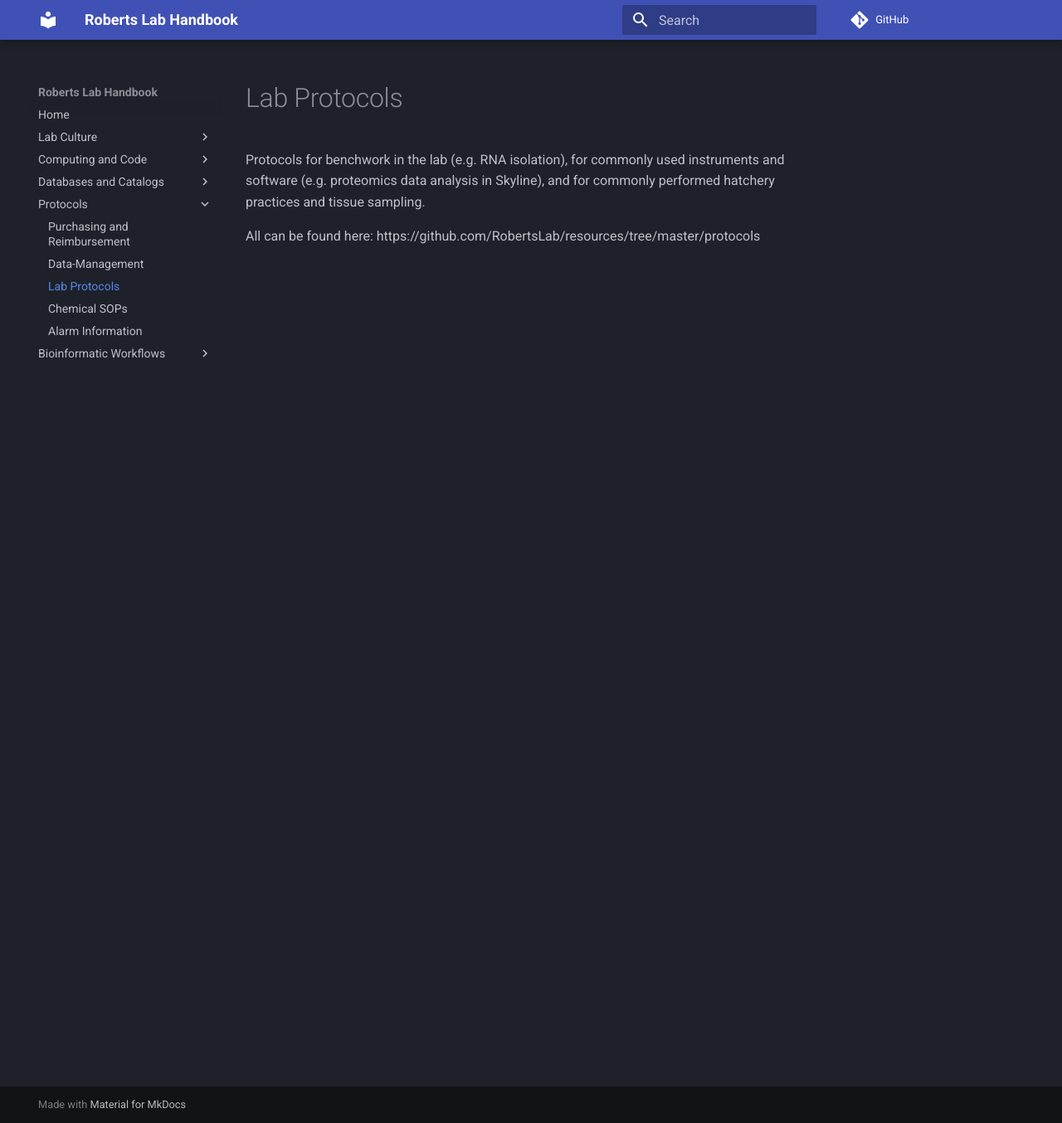
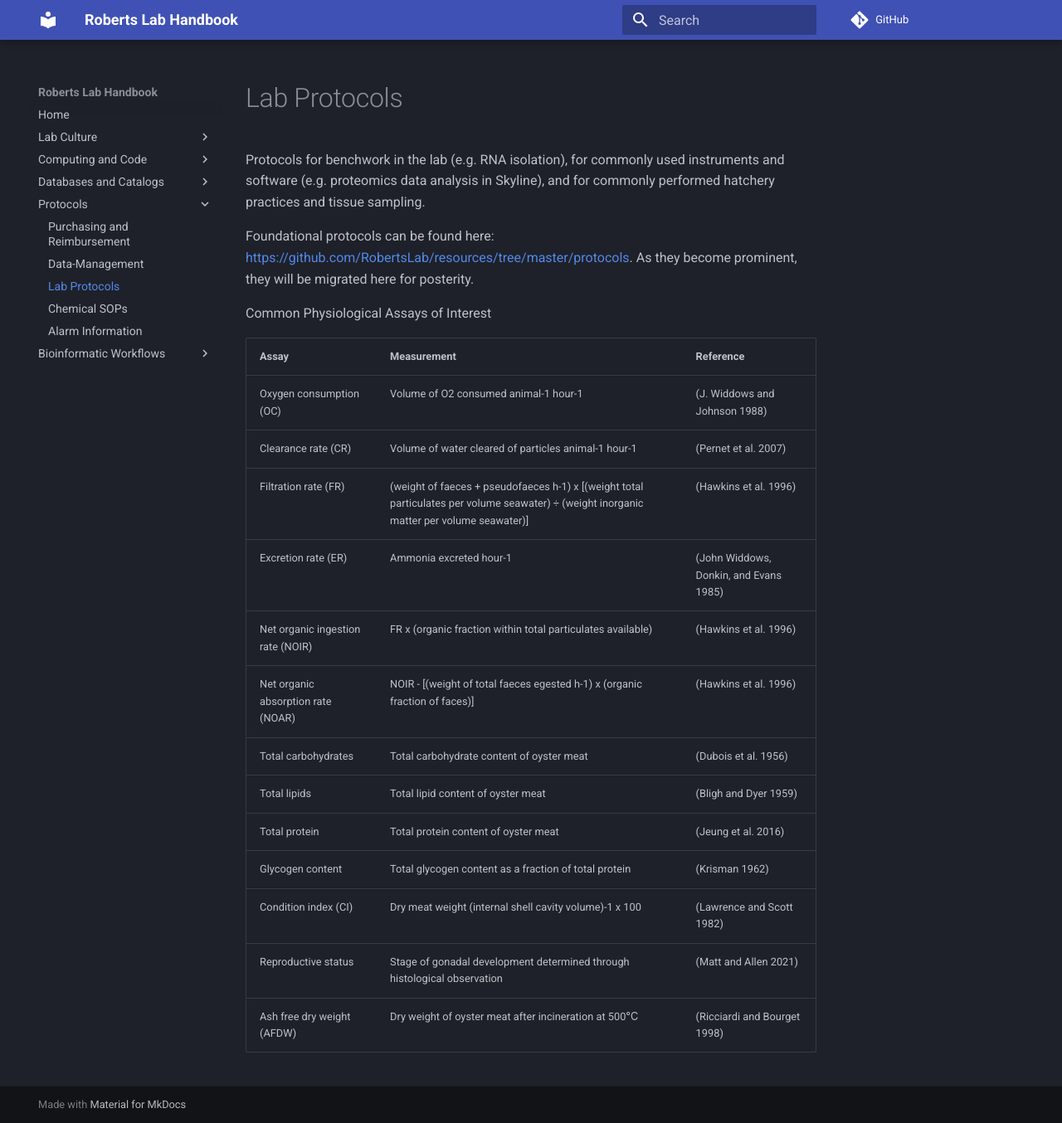
Before and after one commit to RobertsLab/resources, an MkDocs documentation site: the page built from docs/Lab-Protocols.md, in a window 1280 px wide and 1354 px high. Shown: the whole window at 83% size. Built offline with MkDocs 1.6.1 and Material for MkDocs 9.7.7, drawn with Linux system fonts in a browser that asks for light colours; comment, search, counter and statistics services are not loaded.

Commit message:
physio assays

```diff
--- a/docs/Lab-Protocols.md
+++ b/docs/Lab-Protocols.md
@@ -1,3 +1,22 @@
 Protocols for benchwork in the lab (e.g. RNA isolation), for commonly used instruments and software (e.g. proteomics data analysis in Skyline), and for commonly performed hatchery practices and tissue sampling.
 
-All can be found here: https://github.com/RobertsLab/resources/tree/master/protocols
+Foundational protocols can be found here: <https://github.com/RobertsLab/resources/tree/master/protocols>. As they become prominent, they will be migrated here for posterity.
+
+
+Common Physiological Assays of Interest
+
+| Assay                              | Measurement                                                                                                                               | Reference                              |
+|------------------------------------|-------------------------------------------------------------------------------------------------------------------------------------------|----------------------------------------|
+| Oxygen consumption (OC)            | Volume of O2 consumed animal-1 hour-1                                                                                                     | (J. Widdows and Johnson 1988)          |
+| Clearance rate (CR)                | Volume of water cleared of particles animal-1 hour-1                                                                                      | (Pernet et al. 2007)                   |
+| Filtration rate (FR)               | (weight of faeces + pseudofaeces h-1) x [(weight total particulates per volume seawater) ÷ (weight inorganic matter per volume seawater)] | (Hawkins et al. 1996)                  |
+| Excretion rate (ER)                | Ammonia excreted hour-1                                                                                                                   | (John Widdows, Donkin, and Evans 1985) |
+| Net organic ingestion rate (NOIR)  | FR x (organic fraction within total particulates available)                                                                               | (Hawkins et al. 1996)                  |
+| Net organic absorption rate (NOAR) | NOIR - [(weight of total faeces egested h-1) x (organic fraction of faces)]                                                               | (Hawkins et al. 1996)                  |
+| Total carbohydrates                | Total carbohydrate content of oyster meat                                                                                                 | (Dubois et al. 1956)                   |
+| Total lipids                       | Total lipid content of oyster meat                                                                                                        | (Bligh and Dyer 1959)                  |
+| Total protein                      | Total protein content of oyster meat                                                                                                      | (Jeung et al. 2016)                    |
+| Glycogen content                   | Total glycogen content as a fraction of total protein                                                                                     | (Krisman 1962)                         |
+| Condition index (CI)               | Dry meat weight (internal shell cavity volume)-1 x 100                                                                                    | (Lawrence and Scott 1982)              |
+| Reproductive status                | Stage of gonadal development determined through histological observation                                                                  | (Matt and Allen 2021)                  |
+| Ash free dry weight (AFDW)         | Dry weight of oyster meat after incineration at 500℃                                                                                      | (Ricciardi and Bourget 1998)           |
```
